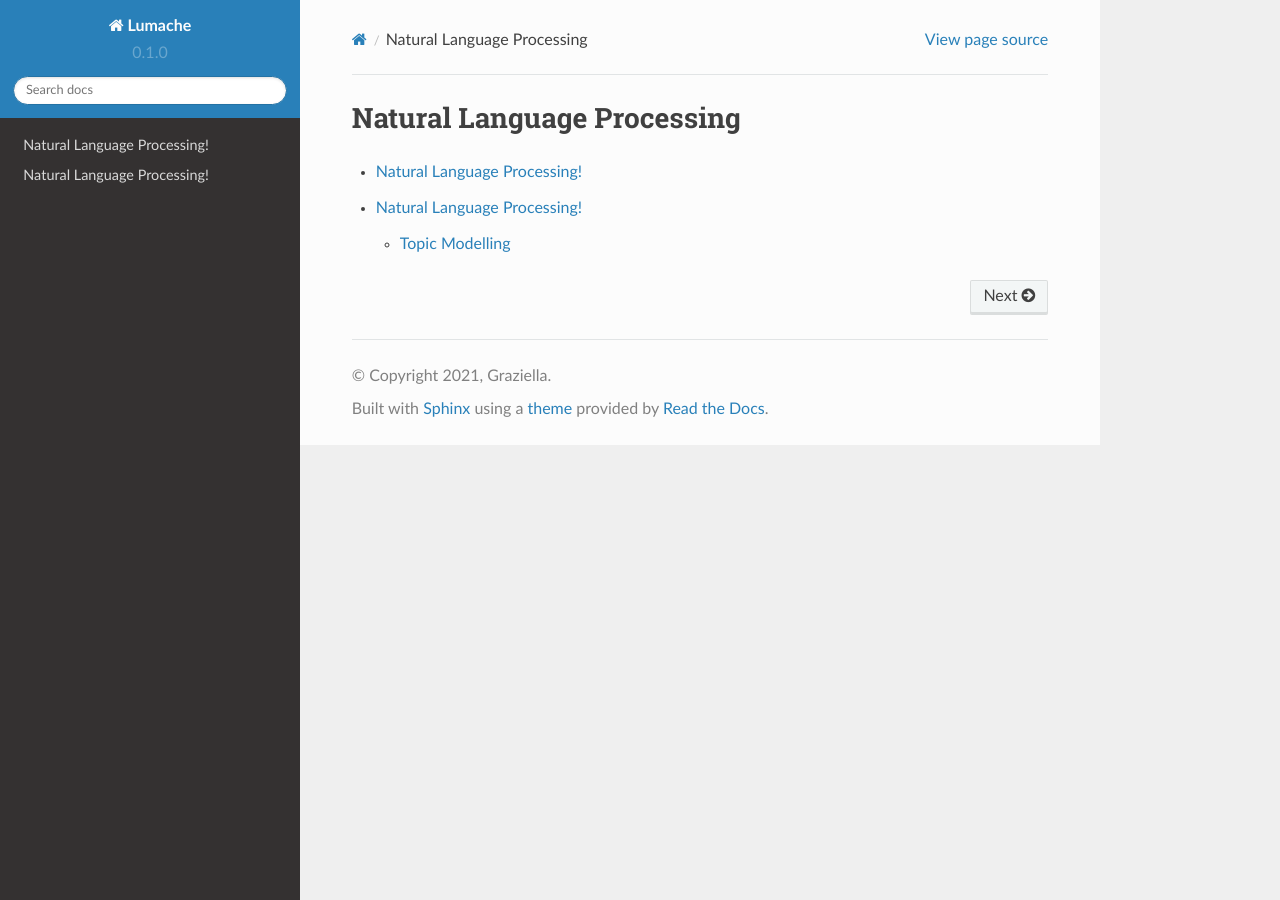
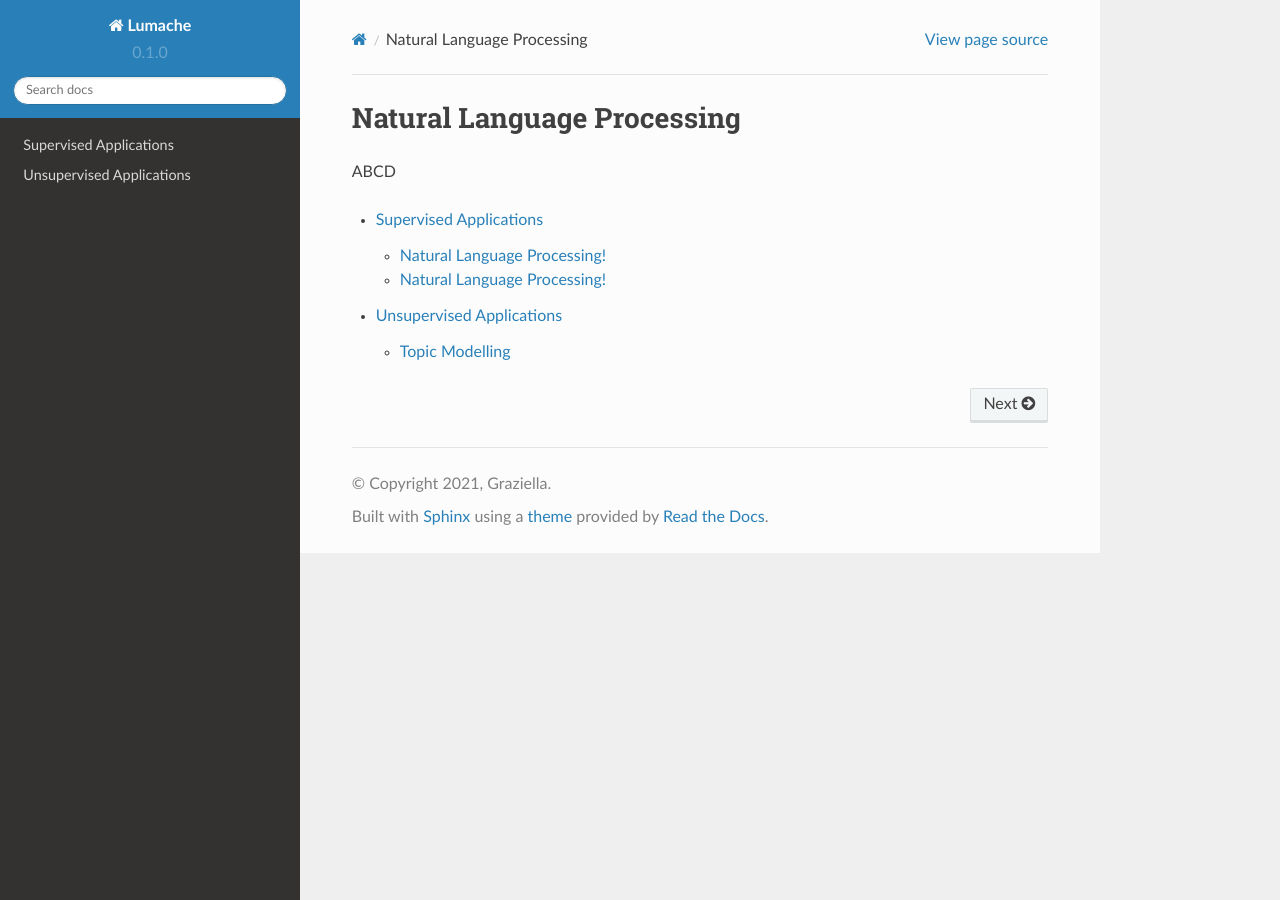
Before and after one commit to Aish2334/NLP-Technical-Documentation, a Sphinx documentation site: the page built from docs/source/index.rst, in a window 1280 px wide. Built offline with Sphinx 7.4.7 and the Read the Docs theme 2.0.0, drawn with Linux system fonts in a browser that asks for light colours; pages that are not in the unit, such as notebooks, are missing from menus.

Commit message:
Updated headings in respective sub-directories

```diff
--- a/docs/source/index.rst
+++ b/docs/source/index.rst
@@ -1,5 +1,7 @@
 Natural Language Processing
 ===================================
+
+ABCD
 
 .. toctree::
    :maxdepth: 2
--- a/docs/source/supervised_applications/index.rst
+++ b/docs/source/supervised_applications/index.rst
@@ -1,4 +1,4 @@
-Natural Language Processing!
+Supervised Applications
 ===================================
 
 **Lumache** (/lu'make/) - Python library for cooks and food lovers
@@ -14,7 +14,7 @@ how to :ref:`installation` the project.
    This project is under active development.
 
 
-   .. toctree::
+.. toctree::
    :maxdepth: 2
 
    classification/index
--- a/docs/source/unsupervised_applications/index.rst
+++ b/docs/source/unsupervised_applications/index.rst
@@ -1,4 +1,4 @@
-Natural Language Processing!
+Unsupervised Applications
 ===================================
 
 **Lumache** (/lu'make/) - Python library for cooks and food lovers
```
